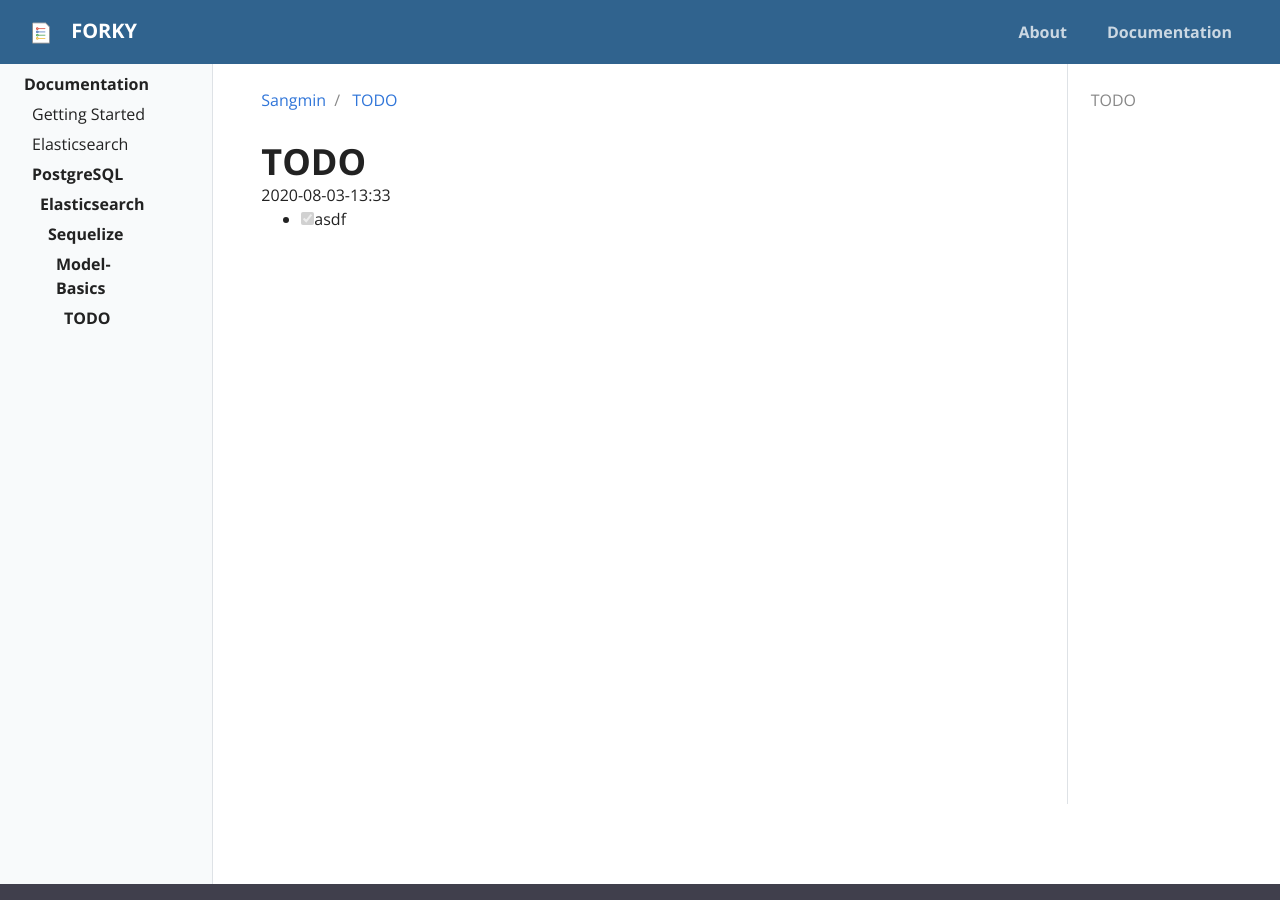
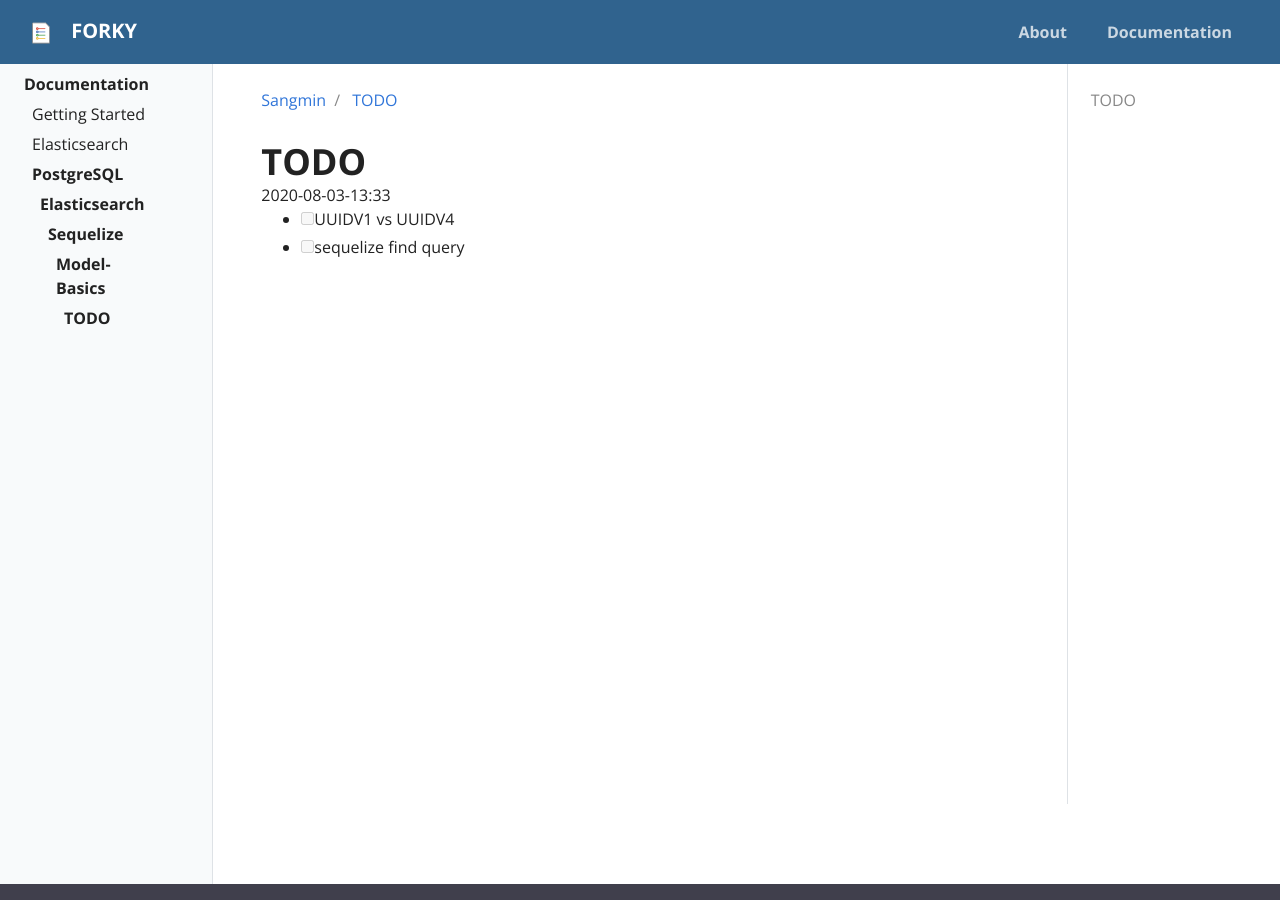
Before and after one commit to stay7/stay7.github.io, a Jekyll site: the page built from _docs/private/todo.md, in a window 1280 px wide and 900 px high. Built offline with Jekyll 4.4.1, drawn with Linux system fonts in a browser that asks for light colours.

Commit message:
Update todos

```diff
--- a/_docs/private/todo.md
+++ b/_docs/private/todo.md
@@ -4,4 +4,5 @@ layout: post
 permalink: /sangmin/todo
 ---
 
-- [x] asdf
+- [ ] UUIDV1 vs UUIDV4
+- [ ] sequelize find query
```
